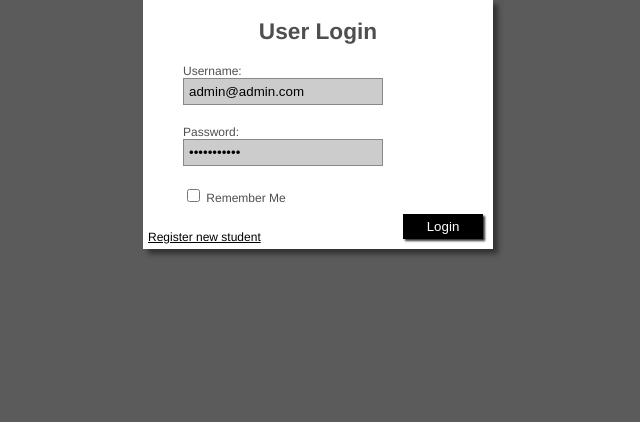
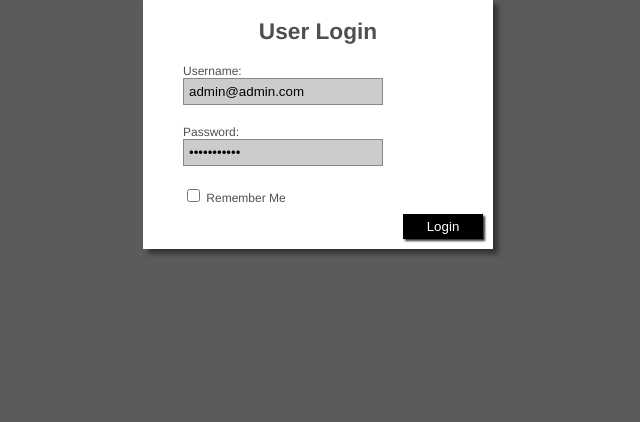
Before and after one commit to hu19891110/UML, a CodeIgniter app: page /flexi_auth/index.php/login/login in a window 1280 px wide. Shown: the part 276-698 px from the top of the page, without its empty margins (322-962 px from the left). Run offline with CodeIgniter, Linux system fonts and the light colour scheme; data that the repository does not hold is empty.

Commit message:
Register uit loginscherm verwijderd
Nieuwe student aanmaken kan alleen de docent dus hoort daar niet te
staan:)

```diff
--- a/application/views/login_view.php
+++ b/application/views/login_view.php
@@ -64,8 +64,6 @@
 							</li>
 						</ul>
 				<?php echo form_close();?>
-
-				<div class="register"><a href="<?php echo site_url('login/register_account') ?>">Register new student</a></div>
 			</div>
 		</div>
 	</div>
```
